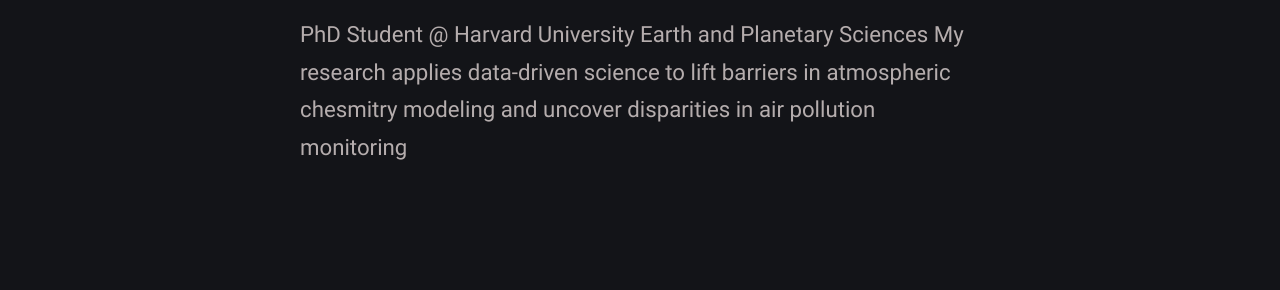
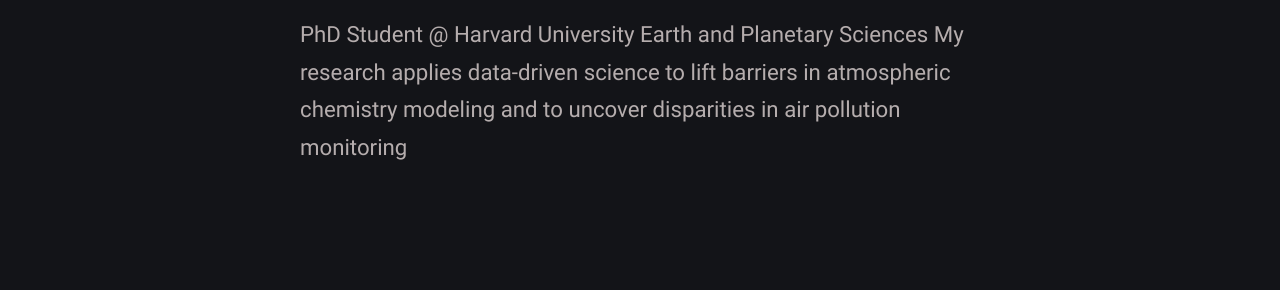
Before and after one commit to mkelp/mkelp.github.io, a Jekyll site: the page built from index.md, in a window 1280 px wide. Shown: the part 622-912 px from the top of the page. Built offline with Jekyll 4.4.1, drawn with Linux system fonts in a browser that asks for light colours.

```diff
--- a/_config.yml
+++ b/_config.yml
@@ -11,10 +11,10 @@
 # Profile settings
 author:
   name: Makoto Kelp # author name
-  bio: >- # tell to the world
+  bio: | # tell to the world
     PhD Student @ Harvard University Earth and Planetary Sciences
-    My research applies data-driven science to lift barriers in atmospheric chesmitry modeling and uncover
-    disparities in air pollution monitoring
+    My research applies data-driven science to lift barriers in atmospheric chemistry modeling
+    and to uncover disparities in air pollution monitoring
 
   username: mkelp # general username
   github: mkelp # github username
```
